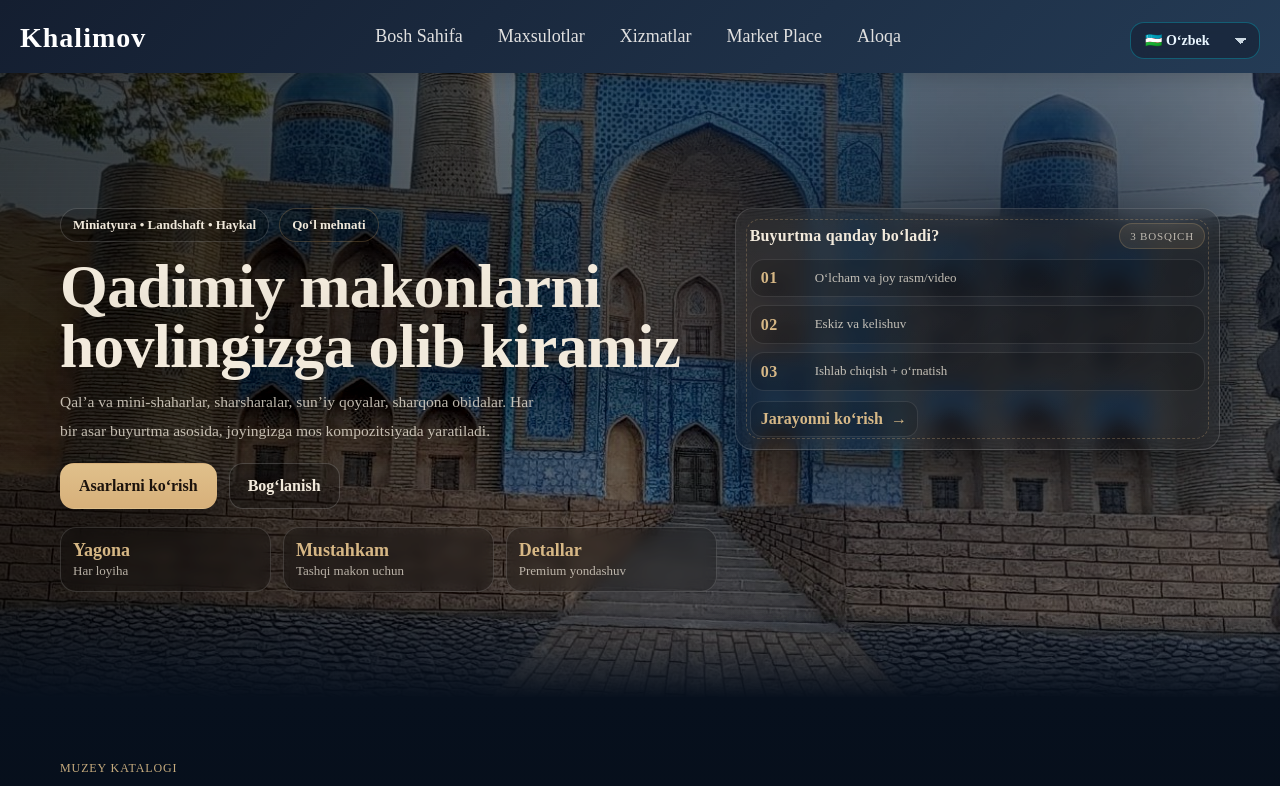
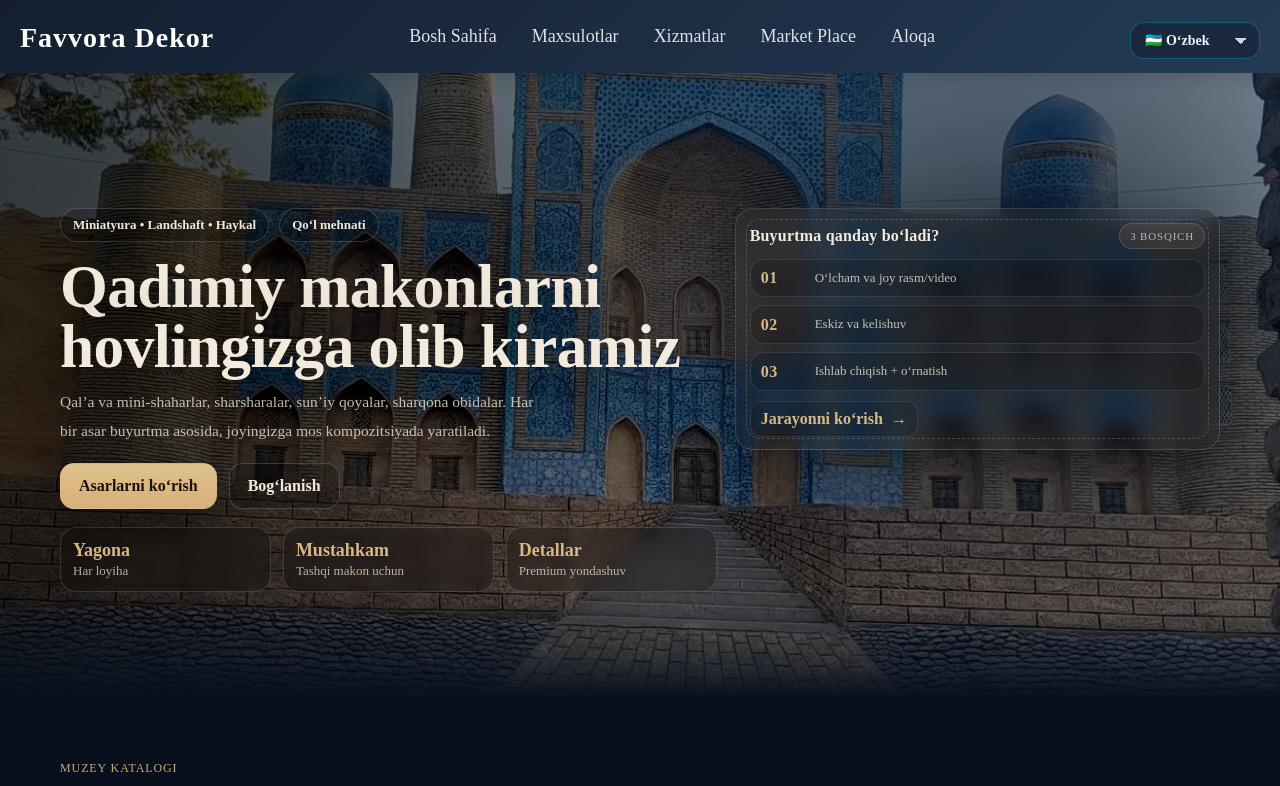
Before and after one commit to amonovdobry07/7-fevral_Loyiha, a React (Vite) app: page / in a window 1280 px wide. Shown: the top 786 px of the page. Built offline with nearby package versions, Linux system fonts and the light colour scheme; a web font is replaced by a local one.

Commit message:
logo changed

```diff
--- a/src/Sections/Navbar/Navbar.jsx
+++ b/src/Sections/Navbar/Navbar.jsx
@@ -26,7 +26,7 @@
           <div className="nav-container">
             <div className="nav-logo">
               <h1 className="h1">
-                <Link to="/">Khalimov</Link>
+                <Link to="/">Favvora Dekor</Link>
               </h1>
             </div>
             <div className="nav-links">
```
